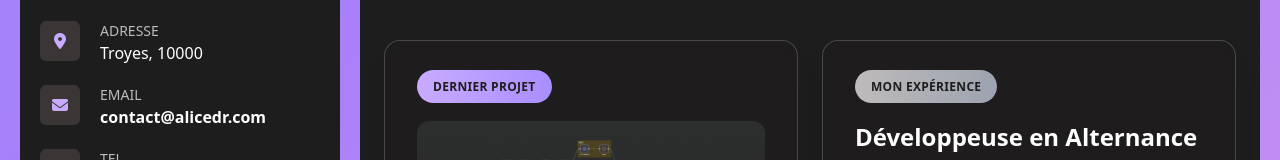
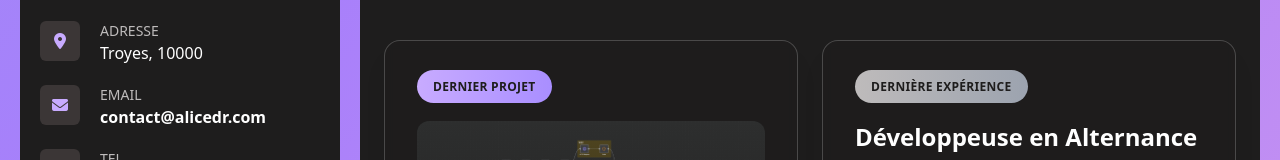
Before and after one commit to DerouillonAlice/portfolio, a Vue app: page / in a window 1280 px wide. Shown: the part 428-588 px from the top of the page. Built offline with nearby package versions, Linux system fonts and the light colour scheme.

Commit message:
fix: update text for experience section

```diff
--- a/src/views/Accueil.vue
+++ b/src/views/Accueil.vue
@@ -62,7 +62,7 @@
           <div class="bg-background/80 backdrop-blur-sm border border-white/20 p-8 rounded-2xl shadow-xl transition-all duration-300 ">
             <div class="mb-6">
               <span class="bg-gradient-to-r from-secondary to-gray-400 text-background px-4 py-2 rounded-full text-xs font-semibold uppercase tracking-wide">
-                Mon Expérience
+                dernière expérience
               </span>
             </div>
 
```
